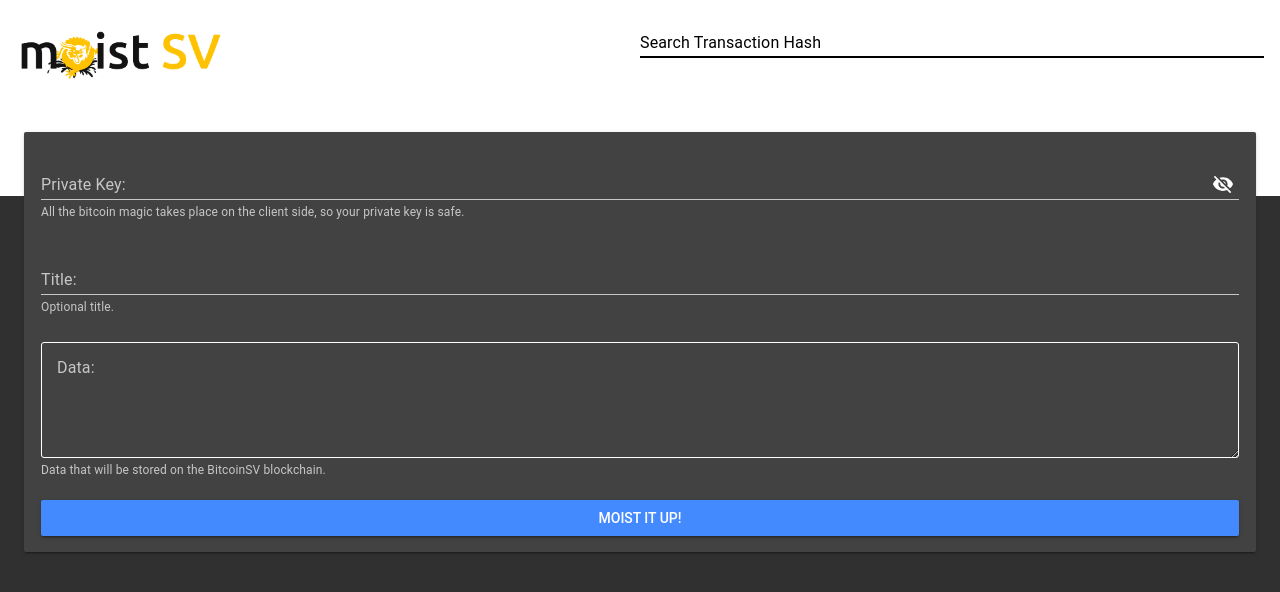
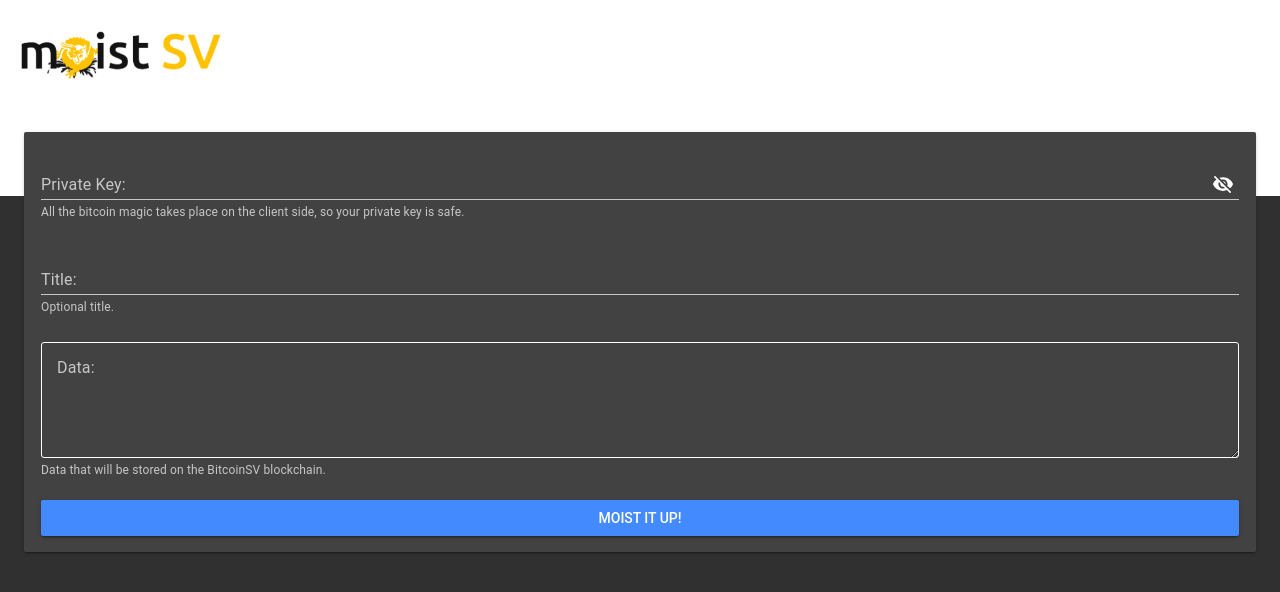
Before and after one commit to acidtib/moistsv, a Vue app: page / in a window 1280 px wide. Shown: the top 592 px of the page. Built offline with nearby package versions, Linux system fonts and the light colour scheme.

Commit message:
hide search bat untill it works

```diff
--- a/src/App.vue
+++ b/src/App.vue
@@ -10,10 +10,10 @@
           </div>
 
           <div class="md-toolbar-section-end search-txs">
-            <md-field md-inline>
+            <!-- <md-field md-inline>
               <label>Search Transaction Hash</label>
               <md-input v-model="txhash"></md-input>
-            </md-field>
+            </md-field> -->
           </div>
         </div>
       </md-app-toolbar>
```
